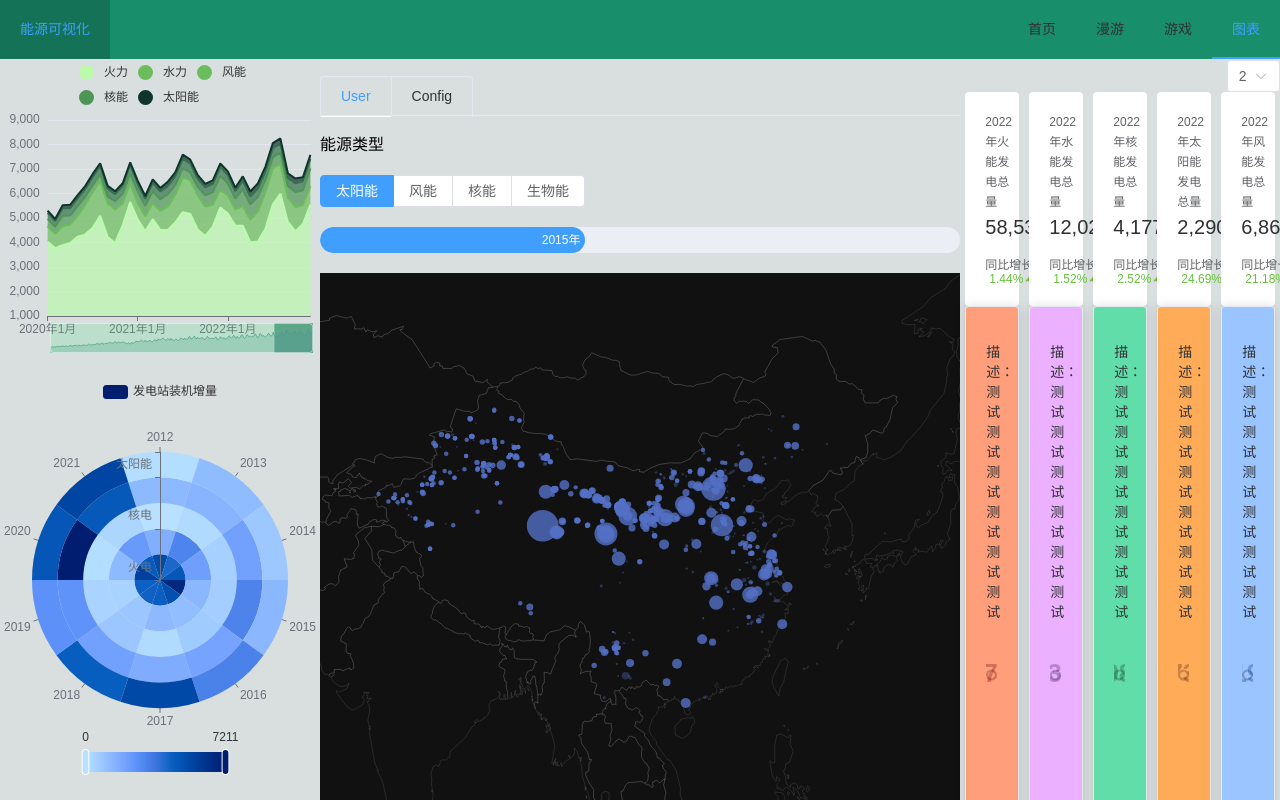
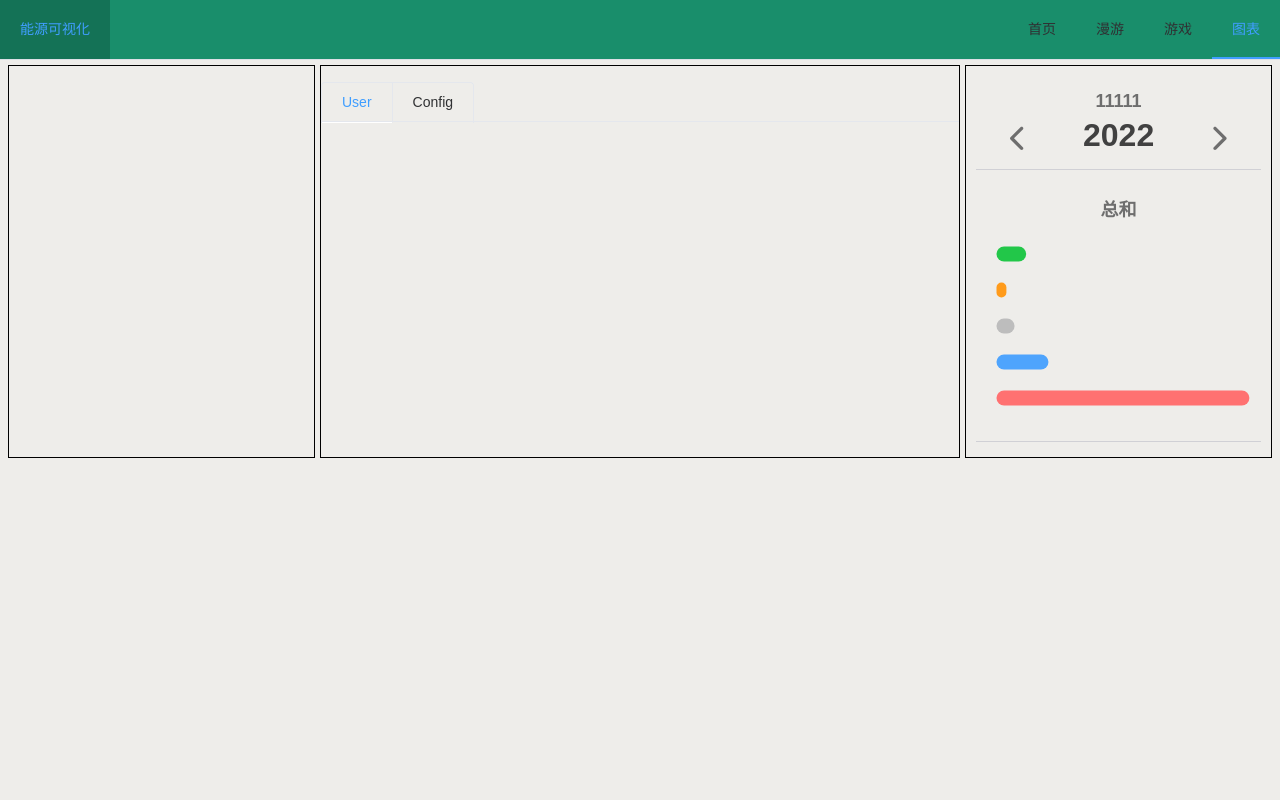
Before and after one commit to Bastian-crux/EnergyVisualization, a Vue app: page /chart in a window 1280 px wide. Shown: the top 800 px of the page. Built offline with nearby package versions, Linux system fonts and the light colour scheme; a web font is replaced by a local one; what troisjs-draco would draw is missing.

Commit message:
feat: PowerSum.vue

```diff
--- a/src/App.vue
+++ b/src/App.vue
@@ -18,6 +18,7 @@ html {
   font-family: sans-serif, "Sarasa Gothic";
   /*background-color: #d2ecad;*/
   background-color: #d9dedf;
+  background-color: #eeedea;
   /*background-color: #19485b;*/
 }
 
--- a/src/components/pages/chart/Chart.vue
+++ b/src/components/pages/chart/Chart.vue
@@ -1,22 +1,26 @@
 <template>
   <the-nav-bar />
-  <div class="container">
-    <div>
-      <monthly-chart />
-      <capacity-heatmap class="margin" />
+  <div
+    class="container"
+    style="justify-content: center; align-content: center; margin: 5px auto"
+  >
+    <div style="border: 1px solid">
+      <!--      <monthly-chart />-->
+      <!--      <capacity-heatmap class="margin" />-->
     </div>
-    <div>
+    <div style="border: 1px solid">
       <el-tabs v-model="activeName" class="box-card" type="card">
         <el-tab-pane label="User" name="timeline" lazy>
-          <timeline :visible="activeName === 'timeline'" />
+          <!--          <timeline :visible="activeName === 'timeline'" />-->
         </el-tab-pane>
         <el-tab-pane label="Config" name="overview" lazy>
-          <overview :visible="activeName === 'overview'" />
+          <!--          <overview :visible="activeName === 'overview'" />-->
         </el-tab-pane>
       </el-tabs>
     </div>
-    <div>
-      <data-list />
+    <div style="border: 1px solid">
+      <power-sum></power-sum>
+      <!--      <data-list />-->
     </div>
   </div>
 </template>
@@ -29,6 +33,7 @@ import Overview from "@/components/pages/chart/overview/Overview.vue";
 import MonthlyChart from "@/components/pages/chart/statistic/MonthlyChart.vue";
 import DataList from "@/components/pages/chart/statistic/DataList.vue";
 import CapacityHeatmap from "@/components/pages/chart/heatmap/CapacityHeatmap.vue";
+import PowerSum from "@/components/pages/chart/statistic/PowerSum.vue";
 
 const activeName = ref("timeline");
 </script>
@@ -42,6 +47,8 @@ const activeName = ref("timeline");
 }
 .container {
   display: grid;
-  grid-template-columns: 25% 50% 25%;
+  grid-template-columns: 24% 50% 24%;
+  row-gap: 5px;
+  column-gap: 5px;
 }
 </style>
--- a/src/components/pages/chart/statistic/DataCard.vue
+++ b/src/components/pages/chart/statistic/DataCard.vue
@@ -33,25 +33,25 @@
         </div>
       </div>
     </el-col>
-    <el-col :span="24">
-      <el-card :body-style="'background-color: ' + background">
-        <el-row>
-          <el-col :span="24">
-            <p class="description">描述：测试测试测试测试测试测试</p>
-          </el-col>
-          <el-col :span="24">
-            <div style="height: 300px; width: 100%">
-              <energy-pie-chart
-                :data="data[year]"
-                :total="total"
-                :type="type"
-                :color="color"
-              />
-            </div>
-          </el-col>
-        </el-row>
-      </el-card>
-    </el-col>
+    <!--    <el-col :span="24">-->
+    <!--      <el-card :body-style="'background-color: ' + background">-->
+    <!--        <el-row>-->
+    <!--          <el-col :span="24">-->
+    <!--            <p class="description">描述：测试测试测试测试测试测试</p>-->
+    <!--          </el-col>-->
+    <!--          <el-col :span="24">-->
+    <!--            <div style="height: 300px; width: 100%">-->
+    <!--              <energy-pie-chart-->
+    <!--                :data="data[year]"-->
+    <!--                :total="total"-->
+    <!--                :type="type"-->
+    <!--                :color="color"-->
+    <!--              />-->
+    <!--            </div>-->
+    <!--          </el-col>-->
+    <!--        </el-row>-->
+    <!--      </el-card>-->
+    <!--    </el-col>-->
   </el-row>
 </template>
 
--- a/src/components/pages/chart/statistic/EnergyPieChart.vue
+++ b/src/components/pages/chart/statistic/EnergyPieChart.vue
@@ -5,14 +5,14 @@
 </template>
 
 <script>
-import * as echarts from 'echarts';
+import * as echarts from "echarts";
 
 export default {
   name: "EnergyPieChart",
-  props: ['type', 'data', 'total', 'color'],
+  props: ["type", "data", "total", "color"],
   data() {
     return {
-      myChart: null
+      myChart: null,
     };
   },
   methods: {
@@ -20,12 +20,12 @@ export default {
       this.myChart = echarts.init(this.$refs.myPie);
       let option;
       option = {
-        backgroundColor:'',
+        backgroundColor: "",
         series: [
           {
-            name: 'Access From',
-            type: 'pie',
-            radius: ['60%', '100%'],
+            name: "Access From",
+            type: "pie",
+            radius: ["60%", "100%"],
             // center:['50%', '50%'],
 
             avoidLabelOverlap: false, // 启用防止标签重叠策略
@@ -33,50 +33,49 @@ export default {
             color: [this.color, "rgba(50,50,50,0.3)"],
             itemStyle: {
               borderRadius: 5,
-              borderColor: 'rgba(0, 0, 0, 0)',
-              borderWidth: 2
+              borderColor: "rgba(0, 0, 0, 0)",
+              borderWidth: 2,
             },
             label: {
               show: true,
-              position: 'center',
+              position: "center",
               formatter: function (data) {
                 // return '{name|' + data.name + '}\n\n{num|' + data.percent + '%}';
-                return '{num|' + data.percent + '%}';
+                return "{num|" + data.percent + "%}";
               },
               //富文本编辑，用于设置文本样式
               rich: {
                 num: {
                   color: this.color,
-                  fontSize: '25',
-                  fontWeight: 'bolder'
-                }
-              }
+                  fontSize: "25",
+                  fontWeight: "bolder",
+                },
+              },
             },
             labelLine: {
-              show: false
+              show: false,
             },
             data: [
               {
                 value: this.data,
                 name: this.type,
-
               },
               {
                 value: this.total - this.data,
-                name: '其他能源',
+                name: "其他能源",
                 label: {
-                  show: false
-                }
+                  show: false,
+                },
               },
-            ]
-          }
-        ]
+            ],
+          },
+        ],
       };
       option && this.myChart.setOption(option);
     },
   },
   mounted() {
-    window.addEventListener('resize', () => {
+    window.addEventListener("resize", () => {
       echarts.dispose(this.myChart);
       this.loadPie();
     });
@@ -86,14 +85,14 @@ export default {
     data() {
       echarts.dispose(this.myChart);
       this.loadPie();
-    }
-  }
-}
+    },
+  },
+};
 </script>
 
 <style scoped>
 .pie {
   width: 100%;
-  height: 80px;
+  height: 800px;
 }
 </style>
--- /dev/null
+++ b/src/components/pages/chart/statistic/PowerSum.vue
@@ -0,0 +1,215 @@
+<template>
+  <div>
+    <div
+      style="
+        font-size: 18px;
+        font-weight: bolder;
+        text-align: center;
+        color: #6e6e6e;
+        margin: 25px auto 5px auto;
+      "
+    >
+      <!--      各能源年度发电总量-->
+      11111
+    </div>
+    <el-row justify="center">
+      <el-col :span="6" style="position: relative">
+        <button
+          class="icon"
+          style="
+            position: absolute;
+            top: 20%;
+            left: 50%;
+            background: transparent;
+            border: none;
+          "
+          @click="clickLastYear"
+        >
+          <font-awesome-icon
+            :icon="['fas', 'chevron-left']"
+            size="2xl"
+            style="color: #6e6e6e"
+          />
+        </button>
+      </el-col>
+      <el-col :span="12">
+        <div
+          style="
+            font-size: 32px;
+            font-weight: bolder;
+            text-align: center;
+            color: #414141;
+            margin: 0 auto;
+          "
+        >
+          {{ selectedYear }}
+        </div>
+      </el-col>
+      <el-col :span="6" style="position: relative">
+        <button
+          class="icon"
+          style="
+            position: absolute;
+            top: 20%;
+            right: 50%;
+            background: transparent;
+            border: none;
+          "
+          @click="clickNextYear"
+        >
+          <font-awesome-icon
+            :icon="['fas', 'chevron-right']"
+            size="2xl"
+            style="color: #6e6e6e"
+          />
+        </button>
+      </el-col>
+    </el-row>
+    <hr class="hr-solid" />
+    <div
+      style="
+        font-size: 18px;
+        font-weight: bolder;
+        text-align: center;
+        color: #6e6e6e;
+        margin: 25px auto 5px auto;
+      "
+    >
+      总和
+    </div>
+    <div>
+      <div class="chart" ref="main"></div>
+    </div>
+    <hr class="hr-solid" />
+  </div>
+</template>
+
+<script>
+import { FontAwesomeIcon } from "@fortawesome/vue-fontawesome";
+import fossil from "/assets/annualStatisticData/fossil.json";
+import hydro from "/assets/annualStatisticData/hydro.json";
+import nuclear from "/assets/annualStatisticData/nuclear.json";
+import solar from "/assets/annualStatisticData/solar.json";
+import wind from "/assets/annualStatisticData/wind.json";
+import * as echarts from "echarts";
+export default {
+  name: "PowerSum",
+  components: { FontAwesomeIcon },
+  data() {
+    return {
+      myChart: null,
+      selectedYear: 2022,
+      options: [
+        2003, 2004, 2005, 2006, 2007, 2008, 2009, 2010, 2011, 2012, 2013, 2014,
+        2015, 2016, 2017, 2018, 2019, 2020, 2021, 2022,
+      ],
+      powerData: [],
+    };
+  },
+  methods: {
+    clickNextYear() {
+      if (this.selectedYear < 2022) this.selectedYear++;
+    },
+    clickLastYear() {
+      if (this.selectedYear > 2003) this.selectedYear--;
+    },
+    initEChart() {
+      this.myChart = echarts.init(this.$refs.main);
+      let option;
+
+      option = {
+        tooltip: {
+          trigger: "axis",
+          axisPointer: {
+            type: "shadow",
+          },
+        },
+        // legend: {},
+        grid: {
+          left: "10%",
+          right: "5%",
+          bottom: "5%",
+          top: "5%",
+          // containLabel: true,
+        },
+
+        xAxis: {
+          show: false,
+          type: "value",
+          boundaryGap: [0, 0.001],
+        },
+        yAxis: {
+          show: false,
+          type: "category",
+          data: ["火能", "水能", "核能", "太阳能", "风能"],
+        },
+        series: [
+          {
+            type: "bar",
+            data: this.powerData,
+            itemStyle: {
+              barBorderRadius: [15, 15, 15, 15],
+              color: function (params) {
+                let colorList = [
+                  "#ff7171",
+                  "#4ea4fd",
+                  "#bdbdbd",
+                  "#ff9b1b",
+                  "#22c749",
+                ];
+                return colorList[params.dataIndex];
+              },
+            },
+            barWidth: 15,
+          },
+        ],
+      };
+
+      option && this.myChart.setOption(option);
+    },
+    getPowerData() {
+      this.powerData = [
+        fossil[0][this.selectedYear],
+        hydro[0][this.selectedYear],
+        nuclear[0][this.selectedYear],
+        solar[0][this.selectedYear],
+        wind[0][this.selectedYear],
+      ];
+    },
+  },
+  mounted() {
+    this.getPowerData();
+    this.initEChart();
+  },
+  watch: {
+    selectedYear() {
+      this.getPowerData();
+      echarts.dispose(this.myChart);
+      this.initEChart();
+    },
+  },
+};
+</script>
+
+<style scoped>
+.chart {
+  width: 100%;
+  height: 200px;
+}
+.icon:hover {
+  -webkit-transform: scale(1.2);
+  transform: scale(1.2);
+  -webkit-transition: 0.3s ease-in-out;
+  transition: 0.3s ease-in-out;
+}
+.el-divider--horizontal {
+  margin: 8px 0;
+  background: 0 0;
+  height: 10px;
+}
+.hr-solid {
+  border: 0;
+  border-top: 1px solid #d0d0d5;
+  margin: 15px 10px;
+}
+</style>
--- a/src/main.js
+++ b/src/main.js
@@ -19,6 +19,8 @@ import {
   faSmog,
   faMoneyBillTrendUp,
   faStar,
+  faChevronLeft,
+  faChevronRight,
 } from "@fortawesome/free-solid-svg-icons";
 import { FontAwesomeIcon } from "@fortawesome/vue-fontawesome";
 
@@ -76,7 +78,9 @@ library.add(
   faClock,
   faSmog,
   faMoneyBillTrendUp,
-  faStar
+  faStar,
+  faChevronLeft,
+  faChevronRight
 );
 
 app.component("font-awesome-icon", FontAwesomeIcon);
```
Also changed, not shown: src/components/pages/chart/statistic/deprecated/Statistic.vue (renamed from src/components/pages/chart/statistic/Statistic.vue).
